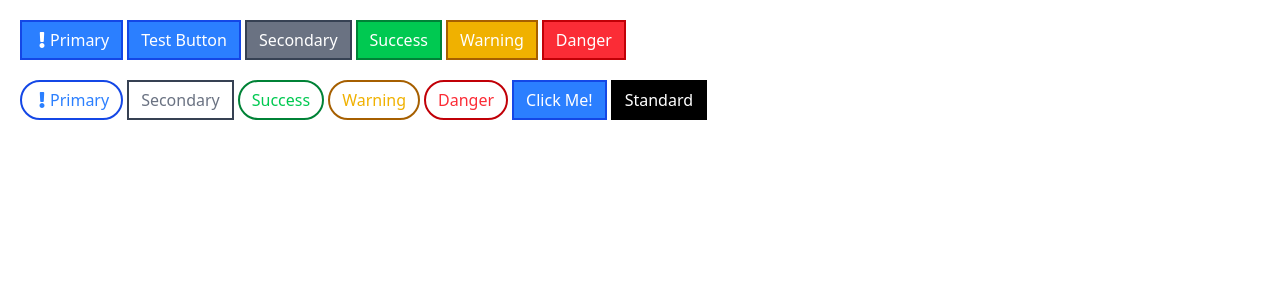
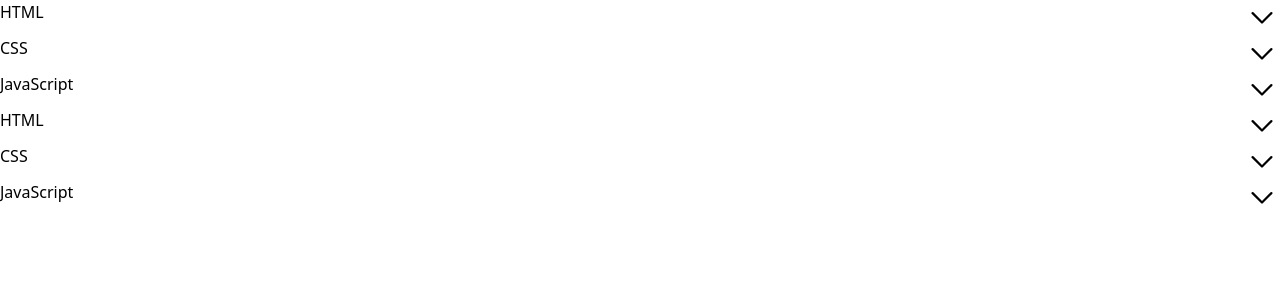
Before and after one commit to LSLWebDevelopment/reusable-components, a React (Vite) app: page / in a window 1280 px wide. Shown: the top 300 px of the page. Built offline with nearby package versions, Linux system fonts and the light colour scheme; data requests are answered from the project's data file.

Commit message:
Created the accordion component

```diff
--- /dev/null
+++ b/db.json
@@ -0,0 +1,34 @@
+{
+  "accordionData": [
+    {
+      "id": 1,
+      "title": "HTML",
+      "description": "Hypertext Markup Language is the standard markup language for documents designed to be displayed in a web browser. It defines the content and structure of web content."
+    },
+    {
+      "id": 2,
+      "title": "CSS",
+      "description": "Cascading Style Sheets is a style sheet language used for specifying the presentation and styling of a document written in a markup language such as HTML or XML"
+    },
+    {
+      "id": 3,
+      "title": "JavaScript",
+      "description": "JavaScript (JS) is a versatile scripting language primarily used to add interactivity and dynamic content to websites. It enables websites to respond to user actions, update content without full page reloads, and enhance user experiences. Beyond the web, JavaScript can also be used for server-side development with Node.js and mobile application development. "
+    },
+    {
+      "id": 4,
+      "title": "HTML",
+      "description": "Hypertext Markup Language is the standard markup language for documents designed to be displayed in a web browser. It defines the content and structure of web content."
+    },
+    {
+      "id": 5,
+      "title": "CSS",
+      "description": "Cascading Style Sheets is a style sheet language used for specifying the presentation and styling of a document written in a markup language such as HTML or XML"
+    },
+    {
+      "id": 6,
+      "title": "JavaScript",
+      "description": "JavaScript (JS) is a versatile scripting language primarily used to add interactivity and dynamic content to websites. It enables websites to respond to user actions, update content without full page reloads, and enhance user experiences. Beyond the web, JavaScript can also be used for server-side development with Node.js and mobile application development. "
+    }
+  ]
+}
--- a/package.json
+++ b/package.json
@@ -5,13 +5,16 @@
   "type": "module",
   "scripts": {
     "dev": "vite",
+    "server": "json-server -p 3000 --watch db.json",
     "build": "tsc -b && vite build",
     "lint": "eslint .",
     "preview": "vite preview"
   },
   "dependencies": {
     "@tailwindcss/vite": "^4.1.8",
+    "axios": "^1.9.0",
     "classnames": "^2.5.1",
+    "json-server": "^1.0.0-beta.3",
     "prop-types": "^15.8.1",
     "react": "^19.1.0",
     "react-dom": "^19.1.0",
--- a/src/App.tsx
+++ b/src/App.tsx
@@ -1,5 +1,17 @@
-import { ButtonPage } from "./Pages/ButtonPage";
+import { useEffect } from "react";
+import { useAccordionContext } from "./hooks/useAccordionContext";
+import { AccordionPage } from "./Pages/AccordionPage";
 
 export function App() {
-  return <ButtonPage />;
+  const { fetchAccordionData } = useAccordionContext();
+
+  useEffect(() => {
+    fetchAccordionData();
+  }, []);
+
+  return (
+    <div>
+      <AccordionPage />
+    </div>
+  );
 }
--- /dev/null
+++ b/src/Pages/AccordionPage.tsx
@@ -0,0 +1,8 @@
+import { Accordion } from "../components/Accordion";
+import { useAccordionContext } from "../hooks/useAccordionContext";
+
+export function AccordionPage() {
+  const { accordionData } = useAccordionContext();
+
+  return <Accordion accordionData={accordionData} />;
+}
--- /dev/null
+++ b/src/components/Accordion.tsx
@@ -0,0 +1,46 @@
+import { useState } from "react";
+import type { AccordionEntity } from "../entities/AccordionEntity";
+import { GoChevronDown, GoChevronRight } from "react-icons/go";
+
+interface AccordionProps {
+  accordionData: AccordionEntity[];
+}
+
+export function Accordion({ accordionData }: AccordionProps) {
+  const [isOpened, setIsOpened] = useState(-1);
+
+  const handleOpenCloseAccordion = (index: number) => {
+    setIsOpened((prevIndex) => {
+      if (prevIndex === index) {
+        return -1;
+      } else {
+        return index;
+      }
+    });
+  };
+
+  const renderedItems = accordionData.map(
+    (item: AccordionEntity, index: number) => {
+      const showItem = index === isOpened;
+      const icon = showItem ? (
+        <GoChevronRight className="text-4xl" />
+      ) : (
+        <GoChevronDown className="text-4xl font-extrabold" />
+      );
+      return (
+        <div key={item.accordionId}>
+          <div
+            className="flex justify-between"
+            onClick={() => handleOpenCloseAccordion(index)}
+          >
+            {item.accordionTitle}
+            {icon}
+          </div>
+          {showItem && <div>{item.accordionDescription}</div>}
+        </div>
+      );
+    }
+  );
+
+  return <div>{renderedItems}</div>;
+}
--- /dev/null
+++ b/src/context/AccordionContext.tsx
@@ -0,0 +1,31 @@
+import { createContext, useCallback, useState, type ReactNode } from "react";
+import type { AccordionEntity } from "../entities/AccordionEntity";
+import { getAccordionDataService } from "../services/getAccordionDataService";
+
+interface AccordionContextEntity {
+  accordionData: AccordionEntity[];
+  fetchAccordionData: () => void;
+}
+
+interface AccordionProviderProps {
+  children: ReactNode;
+}
+
+export const AccordionContext = createContext<AccordionContextEntity | null>(
+  null
+);
+
+export function AccordionProvider({ children }: AccordionProviderProps) {
+  const [accordionData, setAccordionData] = useState<AccordionEntity[]>([]);
+
+  const fetchAccordionData = useCallback(async () => {
+    const response = await getAccordionDataService();
+    setAccordionData(response);
+  }, []);
+
+  return (
+    <AccordionContext.Provider value={{ accordionData, fetchAccordionData }}>
+      {children}
+    </AccordionContext.Provider>
+  );
+}
--- /dev/null
+++ b/src/entities/AccordionEntity.ts
@@ -0,0 +1,5 @@
+export interface AccordionEntity {
+  accordionId: number;
+  accordionTitle: string;
+  accordionDescription: string;
+}
--- /dev/null
+++ b/src/hooks/useAccordionContext.ts
@@ -0,0 +1,10 @@
+import { useContext } from "react";
+import { AccordionContext } from "../context/AccordionContext";
+
+export function useAccordionContext() {
+  const context = useContext(AccordionContext);
+  if (!context) {
+    throw new Error("Error creating the context");
+  }
+  return context;
+}
--- a/src/main.tsx
+++ b/src/main.tsx
@@ -1,10 +1,13 @@
 import { StrictMode } from "react";
 import { createRoot } from "react-dom/client";
+import { App } from "./App";
+import { AccordionProvider } from "./context/AccordionContext";
 import "./index.css";
-import { App } from "./App";
 
 createRoot(document.getElementById("root")!).render(
   <StrictMode>
-    <App />
+    <AccordionProvider>
+      <App />
+    </AccordionProvider>
   </StrictMode>
 );
--- /dev/null
+++ b/src/services/getAccordionDataService.ts
@@ -0,0 +1,26 @@
+import axios from "axios";
+import type { AccordionEntity } from "../entities/AccordionEntity";
+
+interface AccordionDataResponse {
+  id: number;
+  title: string;
+  description: string;
+}
+
+export async function getAccordionDataService(): Promise<AccordionEntity[]> {
+  const response = await axios.get<AccordionDataResponse[]>(
+    "http://localhost:3000/accordionData"
+  );
+
+  const data: AccordionEntity[] = response.data.map(
+    (item: AccordionDataResponse) => {
+      return {
+        accordionId: item.id,
+        accordionTitle: item.title,
+        accordionDescription: item.description,
+      };
+    }
+  );
+
+  return data;
+}
```
Also changed, not shown: 1 other file (tests, documents, lock files or other folders).
